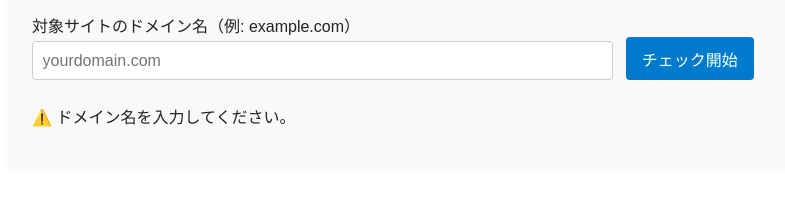
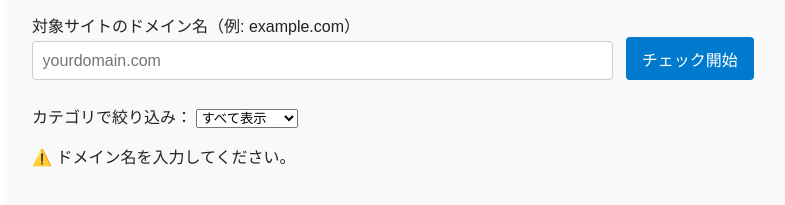
Before and after one commit to ipusiron/dork-watcher, a plain HTML site: page index.html in a window 1280 px wide. Both pictures are taken after a click on the button "チェック開始". Shown: the part 151-356 px from the top of the page, without its empty margins (208-993 px from the left). Drawn offline with Linux system fonts and the light colour scheme.

Commit message:
カテゴリーでのフィルタリング機能を実装

```diff
--- a/dorks.js
+++ b/dorks.js
@@ -1,52 +1,189 @@
 const dorks = [
+  // === ファイル漏洩 ===
   {
     query: 'filetype:xls',
-    explanation: '表計算ファイル（パスワード一覧や名簿が含まれる可能性）',
-    risk: 'high'
+    explanation: '表計算ファイル（名簿やパスワードが含まれる可能性）',
+    risk: 'high',
+    category: 'ファイル漏洩'
   },
   {
-    query: 'inurl:login',
-    explanation: 'ログイン画面の存在を探す',
-    risk: 'medium'
-  },
-  {
-    query: 'intitle:"index of"',
-    explanation: 'ディレクトリリスティングが有効な場所を探す',
-    risk: 'high'
+    query: 'filetype:pdf',
+    explanation: '公開PDF（営業資料や内規など）',
+    risk: 'low',
+    category: 'ファイル漏洩'
   },
   {
     query: 'ext:sql OR ext:bak OR ext:old',
-    explanation: 'バックアップファイルやDBファイルが露出していないか調査',
-    risk: 'high'
+    explanation: 'バックアップやDBファイルの漏洩チェック',
+    risk: 'high',
+    category: 'ファイル漏洩'
   },
   {
-    query: '"password"',
-    explanation: 'ページ内にパスワードという文字列を含むものを検索',
-    risk: 'high'
+    query: 'filetype:env',
+    explanation: '.env 環境変数ファイルが公開されていないか',
+    risk: 'high',
+    category: 'ファイル漏洩'
+  },
+  {
+    query: 'ext:log',
+    explanation: 'ログファイルが外部から参照可能か',
+    risk: 'high',
+    category: 'ファイル漏洩'
+  },
+  {
+    query: 'filetype:doc',
+    explanation: 'Word文書の誤公開をチェック',
+    risk: 'medium',
+    category: 'ファイル漏洩'
+  },
+  {
+    query: 'filetype:json inurl:config',
+    explanation: '設定ファイルがJSON形式で露出していないか',
+    risk: 'high',
+    category: 'ファイル漏洩'
+  },
+  {
+    query: 'inurl:.git',
+    explanation: 'Gitリポジトリが公開されたままになっていないか',
+    risk: 'high',
+    category: 'ファイル漏洩'
+  },
+  {
+    query: 'intitle:"index of /backup"',
+    explanation: 'バックアップディレクトリが一覧表示されていないか',
+    risk: 'high',
+    category: 'ファイル漏洩'
+  },
+  {
+    query: 'filetype:sql password',
+    explanation: 'パスワード付きのSQLファイルが公開されていないか',
+    risk: 'high',
+    category: 'ファイル漏洩'
+  },
+
+  // === 管理系 ===
+  {
+    query: 'inurl:login',
+    explanation: 'ログインページのURLを調査',
+    risk: 'medium',
+    category: '管理系'
   },
   {
     query: 'inurl:admin',
-    explanation: '管理画面のURLを探す',
-    risk: 'medium'
+    explanation: '管理画面の入り口を探す',
+    risk: 'medium',
+    category: '管理系'
   },
   {
-    query: 'filetype:pdf',
-    explanation: '公開PDFの取得（営業資料や内規の流出チェック）',
-    risk: 'low'
+    query: 'allintext:admin login',
+    explanation: '管理用ログインページの特徴的な語を含むページ',
+    risk: 'medium',
+    category: '管理系'
   },
   {
-    query: 'inurl:.git',
-    explanation: 'Gitのバージョン管理ディレクトリが公開されていないか調査',
-    risk: 'high'
+    query: 'intitle:"Admin Panel"',
+    explanation: '「Admin Panel」のタイトルを持つページ',
+    risk: 'medium',
+    category: '管理系'
   },
   {
-    query: '"Index of /"',
-    explanation: 'Apacheなどのデフォルトディレクトリ一覧が見える可能性',
-    risk: 'high'
+    query: 'inurl:dashboard',
+    explanation: 'ダッシュボードへのURLパターン',
+    risk: 'medium',
+    category: '管理系'
   },
   {
-    query: 'confidential',
-    explanation: '「confidential（機密）」という単語を含む文書の検出',
-    risk: 'high'
+    query: 'inurl:wp-admin',
+    explanation: 'WordPressの管理画面URL',
+    risk: 'medium',
+    category: '管理系'
+  },
+  {
+    query: 'inurl:config',
+    explanation: 'configを含むURL構造を持つページ',
+    risk: 'medium',
+    category: '管理系'
+  },
+  {
+    query: 'inurl:login filetype:php',
+    explanation: 'PHPログインページが公開されていないか',
+    risk: 'medium',
+    category: '管理系'
+  },
+  {
+    query: 'intitle:"phpMyAdmin"',
+    explanation: 'phpMyAdminがアクセス可能か',
+    risk: 'high',
+    category: '管理系'
+  },
+
+  // === 情報ワード ===
+  {
+    query: '"password"',
+    explanation: '「password」という語を含むページ',
+    risk: 'high',
+    category: '情報ワード'
+  },
+  {
+    query: '"DB_PASSWORD"',
+    explanation: '典型的なデータベースパスワード変数が含まれている可能性',
+    risk: 'high',
+    category: '情報ワード'
+  },
+  {
+    query: '"Authorization: Basic"',
+    explanation: 'Basic認証の文字列が埋め込まれていないか',
+    risk: 'high',
+    category: '情報ワード'
+  },
+  {
+    query: '"confidential"',
+    explanation: '「confidential（機密）」を含むページ',
+    risk: 'high',
+    category: '情報ワード'
+  },
+  {
+    query: '"private key"',
+    explanation: '秘密鍵（private key）が含まれていないか',
+    risk: 'high',
+    category: '情報ワード'
+  },
+  {
+    query: '"api_key" filetype:json',
+    explanation: 'JSONファイル中にAPIキーが含まれていないか',
+    risk: 'high',
+    category: '情報ワード'
+  },
+  {
+    query: '"token" filetype:log',
+    explanation: 'ログファイル中にトークン情報が含まれていないか',
+    risk: 'high',
+    category: '情報ワード'
+  },
+
+  // === その他 ===
+  {
+    query: 'intitle:"index of"',
+    explanation: 'ディレクトリリスティングが有効なページを探す',
+    risk: 'high',
+    category: 'その他'
+  },
+  {
+    query: 'intitle:"phpinfo()"',
+    explanation: 'phpinfo()のページが公開状態か確認',
+    risk: 'high',
+    category: 'その他'
+  },
+  {
+    query: 'site:example.com ext:txt',
+    explanation: 'テキストファイルの一覧（robots.txt, readme等）',
+    risk: 'low',
+    category: 'その他'
+  },
+  {
+    query: 'inurl:test',
+    explanation: '開発・テスト用のURLが公開されたままか',
+    risk: 'medium',
+    category: 'その他'
   }
 ];
--- a/index.html
+++ b/index.html
@@ -17,9 +17,21 @@
       <button onclick="generateDorks()">チェック開始</button>
     </div>
 
+    <div class="filter-section">
+      <label for="categoryFilter">カテゴリで絞り込み：</label>
+      <select id="categoryFilter" onchange="generateDorks()">
+        <option value="all">すべて表示</option>
+        <option value="ファイル漏洩">ファイル漏洩</option>
+        <option value="管理系">管理系</option>
+        <option value="情報ワード">情報ワード</option>
+        <option value="その他">その他</option>
+      </select>
+    </div>
+
     <div id="results" class="results-section">
       <!-- Dorkの検索結果がここに出力される -->
     </div>
+
   </div>
 
   <script src="dorks.js"></script>
--- a/script.js
+++ b/script.js
@@ -1,5 +1,6 @@
 function generateDorks() {
   const site = document.getElementById("siteUrl").value.trim();
+  const category = document.getElementById("categoryFilter").value;
   const resultsDiv = document.getElementById("results");
 
   resultsDiv.innerHTML = "";
@@ -9,14 +10,18 @@ function generateDorks() {
     return;
   }
 
-  dorks.forEach(dork => {
+  const filtered = (category === "all")
+    ? dorks
+    : dorks.filter(d => d.category === category);
+
+  filtered.forEach(dork => {
     const fullQuery = `site:${site} ${dork.query}`;
     const encodedQuery = encodeURIComponent(fullQuery);
     const searchUrl = `https://www.google.com/search?q=${encodedQuery}`;
 
     const entry = document.createElement("div");
     entry.className = "dork-entry";
-    entry.setAttribute("data-tooltip", dork.explanation); // 行全体に説明を設定
+    entry.setAttribute("data-tooltip", dork.explanation);
 
     const link = document.createElement("a");
     link.href = searchUrl;
```
